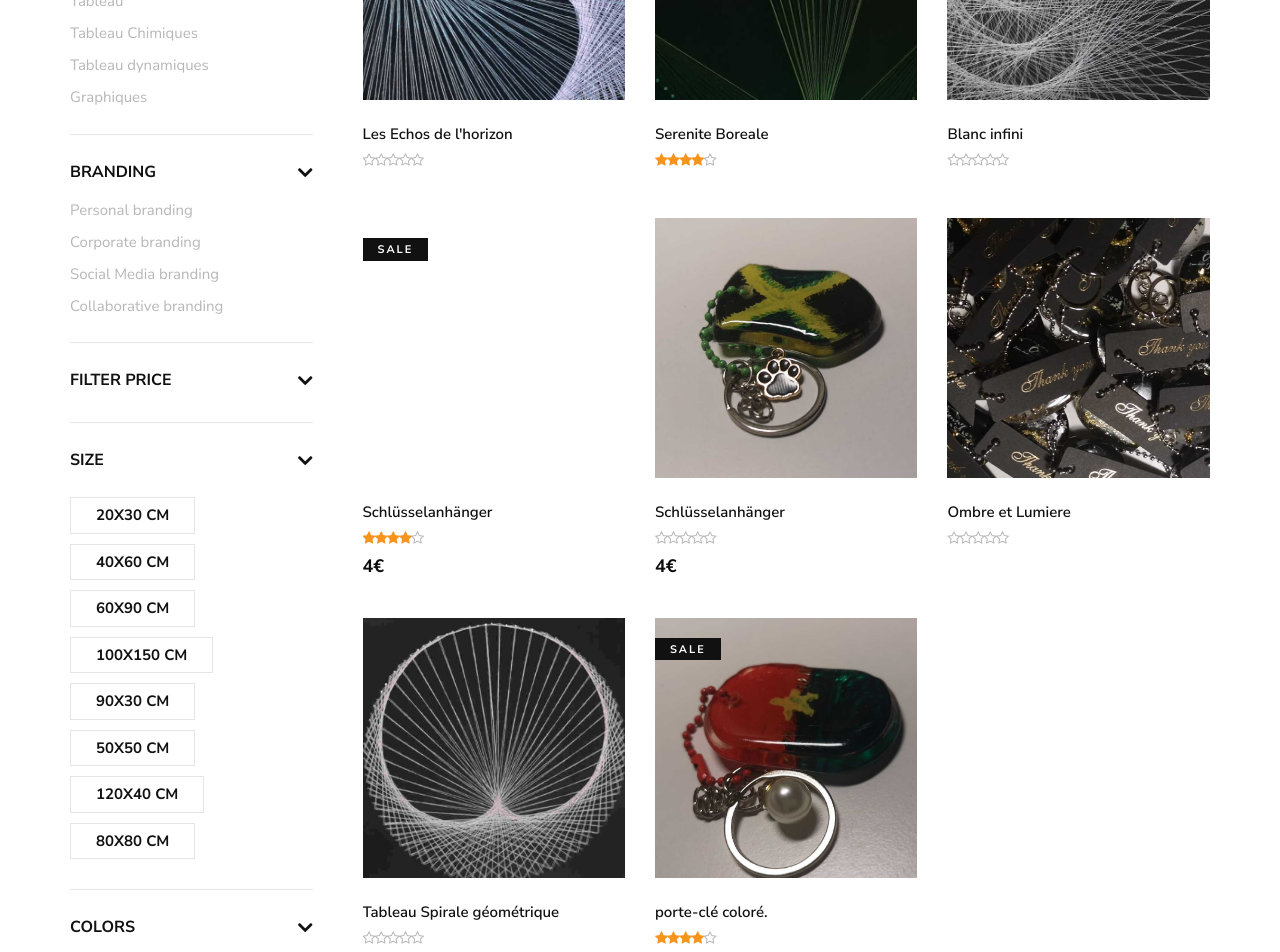
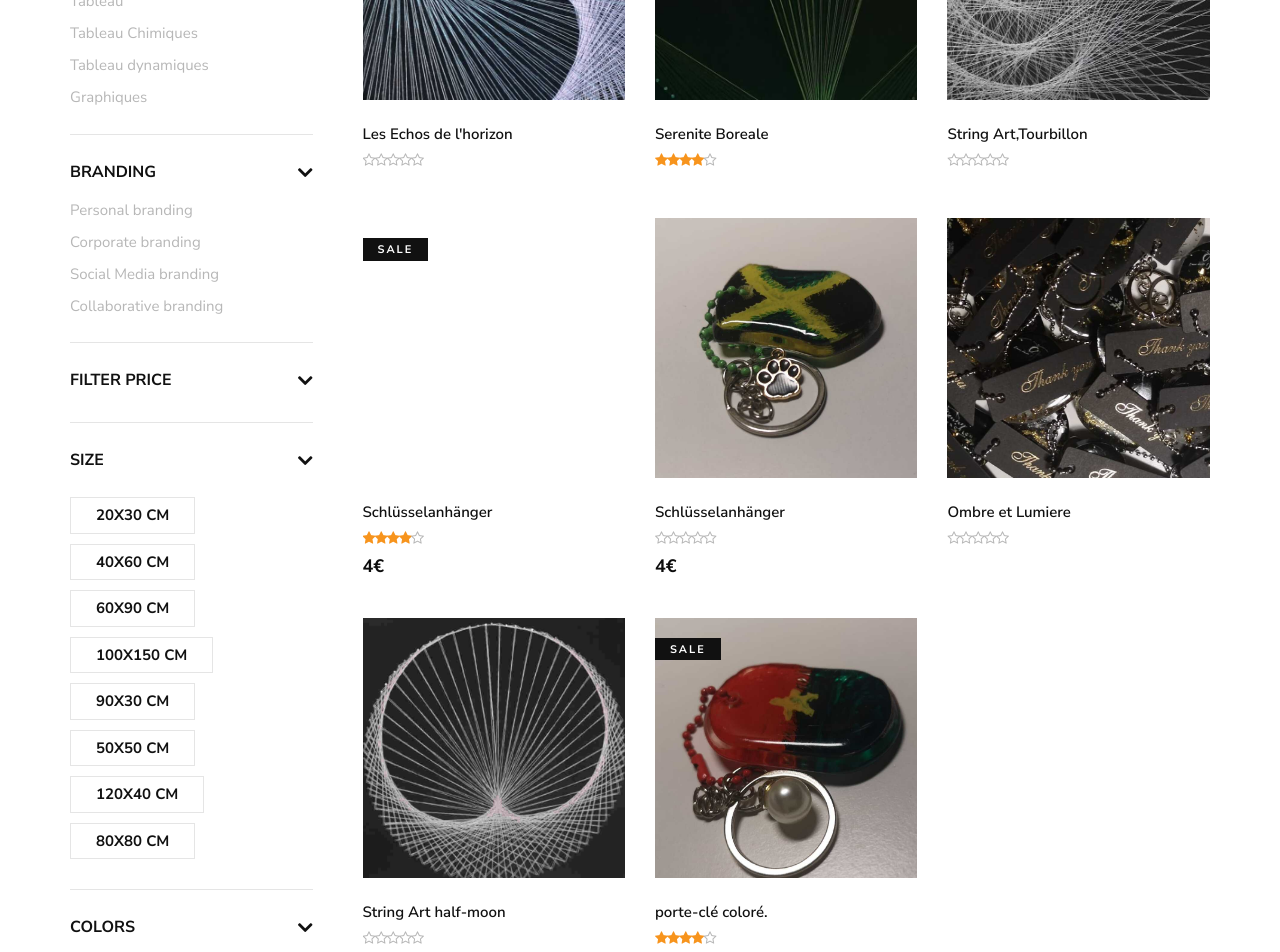
Before and after one commit to idrissdjassa/ProJect-Select-Art-, a plain HTML site: page shop.html in a window 1280 px wide. Shown: the part 720-1672 px from the top of the page. Drawn offline with Linux system fonts and the light colour scheme.

Commit message:
Update shop.html

```diff
--- a/shop.html
+++ b/shop.html
@@ -441,7 +441,7 @@
                                     </ul>
                                 </div>
                                 <div class="product__item__text">
-                                    <h6>Blanc infini</h6>
+                                    <h6>String Art,Tourbillon </h6>
                                     <a href="#" class="add-cart">+ Add To Cart</a>
                                     <div class="rating">
                                         <i class="fa fa-star-o"></i>
@@ -582,7 +582,7 @@
                                     </ul>
                                 </div>
                                 <div class="product__item__text">
-                                    <h6>Tableau Spirale géométrique</h6>
+                                    <h6>String Art half-moon</h6>
                                     <a href="#" class="add-cart">+ Add To Cart</a>
                                     <div class="rating">
                                         <i class="fa fa-star-o"></i>
```
